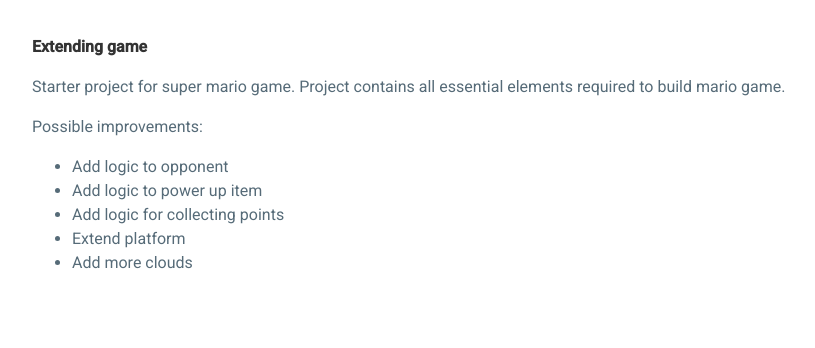
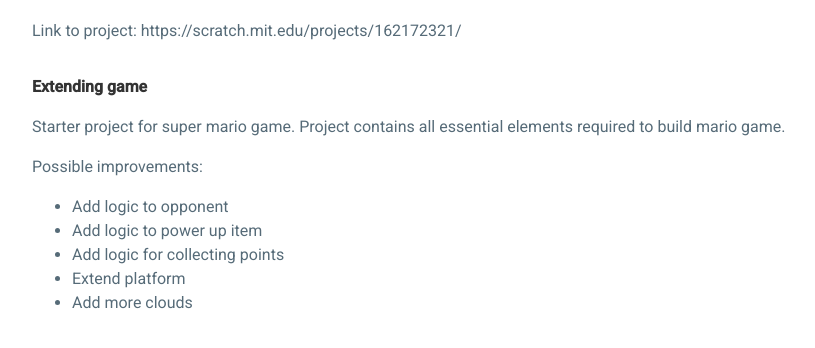
Before and after one commit to Metawired/coderdojo, a Jekyll site: the page built from project/mario/index.md, in a window 1280 px wide, cut to the strip 781-1160 px from the top of the page. Shown: the top 348 px of the strip, without its empty margins (160-975 px from the left). Built offline with Jekyll 4.4.1, drawn with Linux system fonts in a browser that asks for light colours.

Commit message:
Mario update

```diff
--- a/project/mario/index.md
+++ b/project/mario/index.md
@@ -11,6 +11,9 @@
 
 <iframe allowtransparency="true" width="485" height="402" src="//scratch.mit.edu/projects/embed/145755533/?autostart=false" frameborder="0" allowfullscreen></iframe>
 
+Link to project:
+https://scratch.mit.edu/projects/162172321/
+
 ## Extending game
 
 Starter project for super mario game.
```
